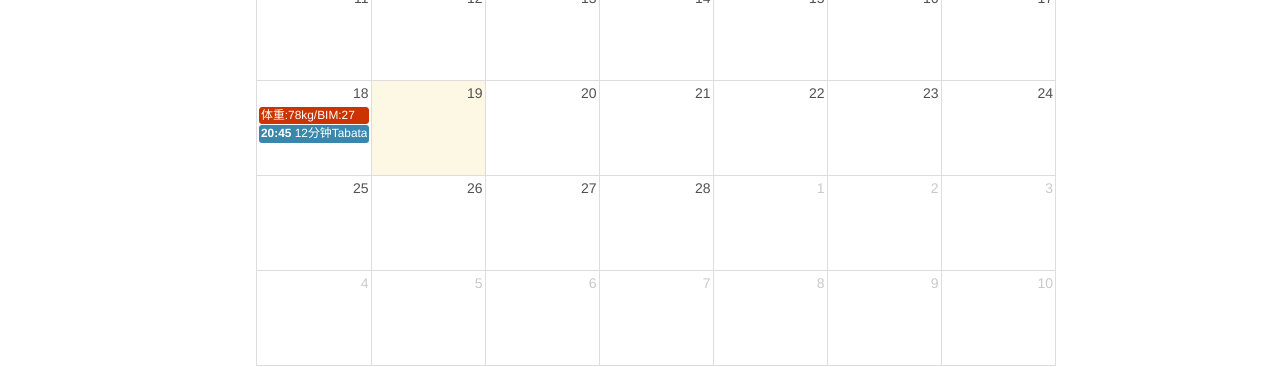
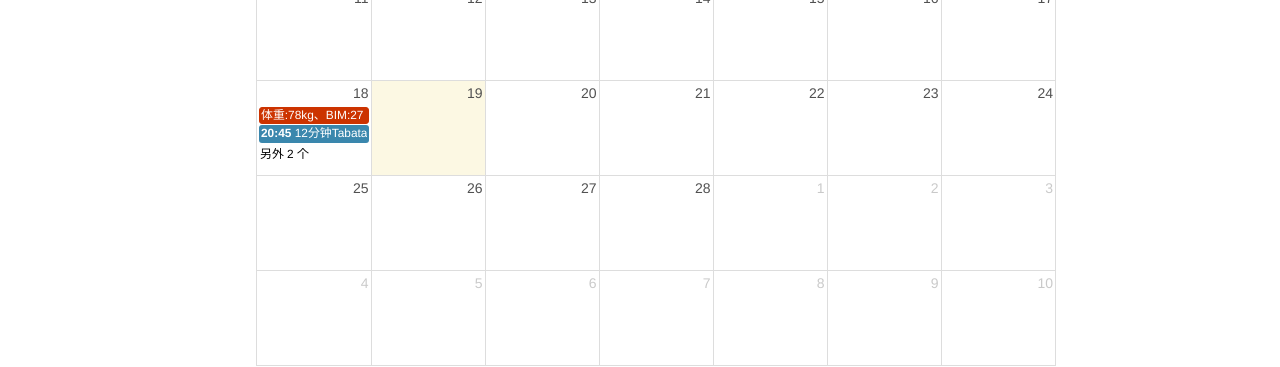
Before and after one commit to junhc/junhc.github.io, a Jekyll site: the page built from keep.html, in a window 1280 px wide. Shown: the part 614-981 px from the top of the page. Built offline with Jekyll 4.4.1, drawn with Linux system fonts in a browser that asks for light colours; Markdown is read by kramdown in place of the engine named in the settings.

Commit message:
Update keep.html

```diff
--- a/keep.html
+++ b/keep.html
@@ -26,6 +26,12 @@
       #calendar a:hover {
         border-bottom-color: inherit!important;
       }
+			#calendar a.fc-more {
+        color:#000!important;
+      }
+			#calendar a.fc-more:hover {
+				text-decoration: none!important;
+			}
       </style>
       <script src='/assets/js/fullcalendar/moment.min.js'></script>
       <script src='/assets/js/fullcalendar/fullcalendar.min.js'></script>
@@ -38,7 +44,7 @@
           locale: 'zh-cn',
           events: [
 						{
-							title: '体重:78kg/BIM:27',
+							title: '体重:78kg、BIM:27',
 							start: '2019-02-18',
 							color: '#c30'
 						},
```
